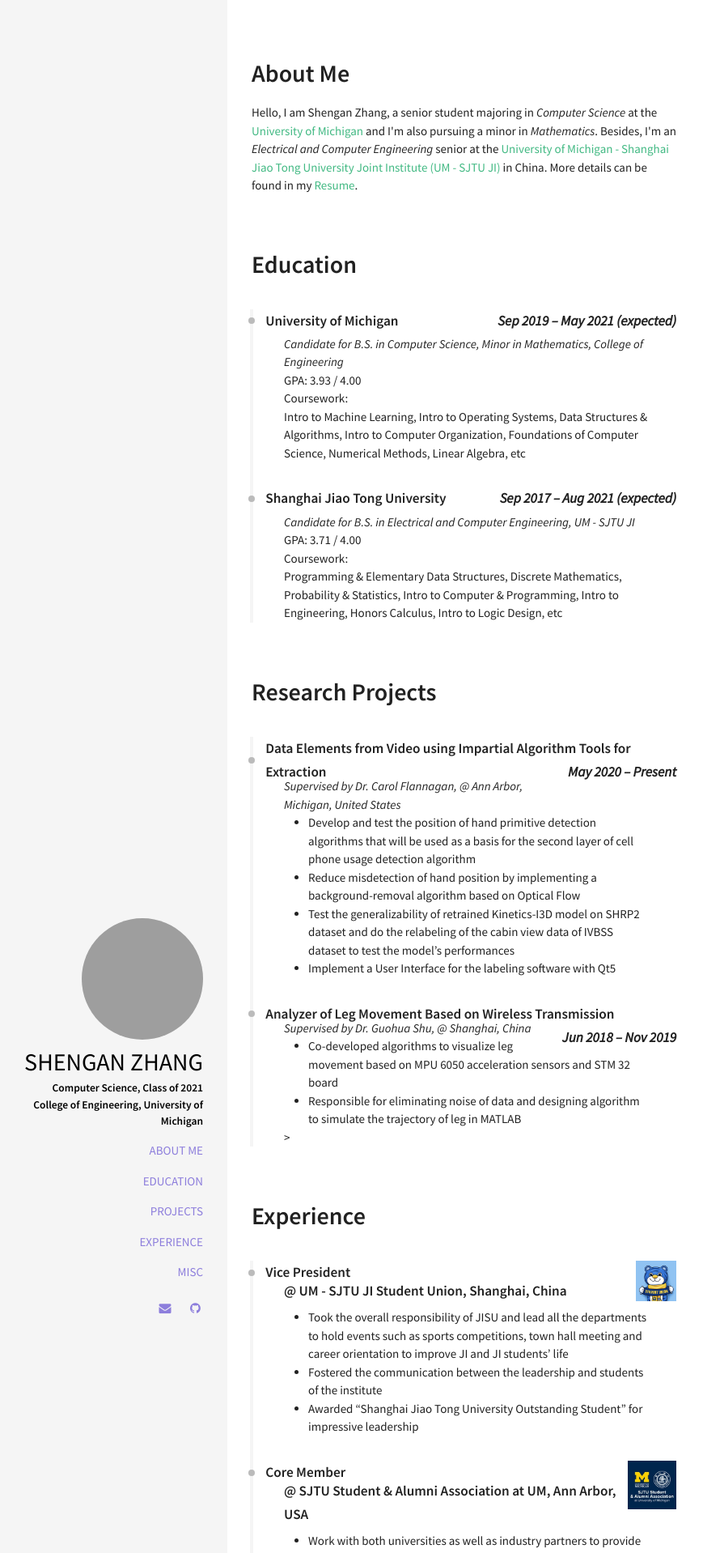
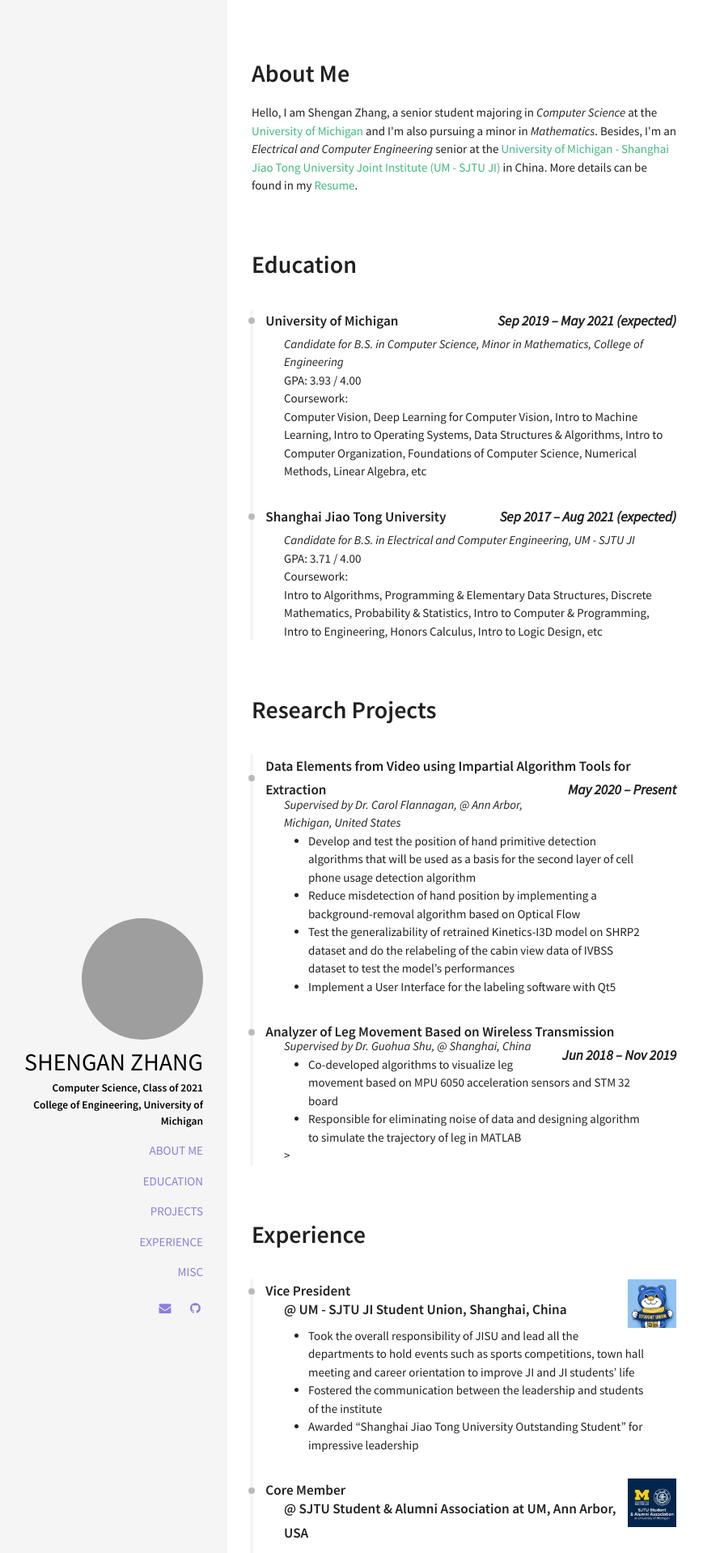
Before and after one commit to shenganzhang/shenganzhang.github.io, a Jekyll site: the page built from index.html, in a window 1280 px wide. Shown: the top 1918 px of the page at 81% size, without its empty margins (39-908 px from the left). Built offline with Jekyll 4.4.1, drawn with Linux system fonts in a browser that asks for light colours.

Commit message:
update content - 9.14.2020

```diff
--- a/_data/index/education.yml
+++ b/_data/index/education.yml
@@ -3,11 +3,11 @@
   date: Sep 2019 – May 2021 (expected)
   descr: Candidate for B.S. in Computer Science, Minor in Mathematics, College of Engineering
   GPA: 3.93 / 4.00
-  course: Intro to Machine Learning, Intro to Operating Systems, Data Structures & Algorithms, Intro to Computer Organization, Foundations of Computer Science, Numerical Methods, Linear Algebra, etc
+  course: Computer Vision, Deep Learning for Computer Vision, Intro to Machine Learning, Intro to Operating Systems, Data Structures & Algorithms, Intro to Computer Organization, Foundations of Computer Science, Numerical Methods, Linear Algebra, etc
 
 - name: Shanghai Jiao Tong University
   link: http://en.sjtu.edu.cn
   date: Sep 2017 – Aug 2021 (expected)
   descr: Candidate for B.S. in Electrical and Computer Engineering, UM - SJTU JI
   GPA: 3.71 / 4.00
-  course: Programming & Elementary Data Structures, Discrete Mathematics, Probability & Statistics, Intro to Computer & Programming, Intro to Engineering, Honors Calculus, Intro to Logic Design, etc
+  course: Intro to Algorithms, Programming & Elementary Data Structures, Discrete Mathematics, Probability & Statistics, Intro to Computer & Programming, Intro to Engineering, Honors Calculus, Intro to Logic Design, etc
--- a/_includes/sections/career.html
+++ b/_includes/sections/career.html
@@ -4,7 +4,7 @@
 <div class="archive">
   <div class="timeline" id="timeline">
     <div class="archive-title">
-      <h5 class="archive-year bio">Vice President<img src="/img/jisu.jpg" width="50" height="50" align="right">   </h5>
+      <h5 class="archive-year bio">Vice President<img src="/img/jisu.jpg" width="60" height="60" align="right">   </h5>
     </div>
 
     <ul>
--- a/_includes/sections/projects.html
+++ b/_includes/sections/projects.html
@@ -8,7 +8,7 @@
         </div>
 
         <ul>
-            <i>Supervised by Dr. Carol Flannagan, @ Ann Arbor, Michigan, United States</i>
+            <div><i>Supervised by Dr. Carol Flannagan, @ Ann Arbor, Michigan, United States</i></div>
             <li>Develop and test the position of hand primitive detection algorithms that will be used as a basis for the second layer of cell phone usage detection algorithm</li>
             <li>Reduce misdetection of hand position by implementing a background-removal algorithm based on Optical Flow</li>
             <li>Test the generalizability of retrained Kinetics-I3D model on SHRP2 dataset and do the relabeling of the cabin view data of IVBSS dataset to test the model’s performances</li>
@@ -20,7 +20,7 @@
         </div>
 
         <ul>
-            <i>Supervised by Dr. Guohua Shu, @ Shanghai, China</i>
+            <div><i>Supervised by Dr. Guohua Shu, @ Shanghai, China</i></div>
             <li>Co-developed algorithms to visualize leg movement based on MPU 6050 acceleration sensors and STM 32 board</li>
             <li>Responsible for eliminating noise of data and designing algorithm to simulate the trajectory of leg in MATLAB</li>>
         </ul>
```
Also changed, not shown: 1 other file.
